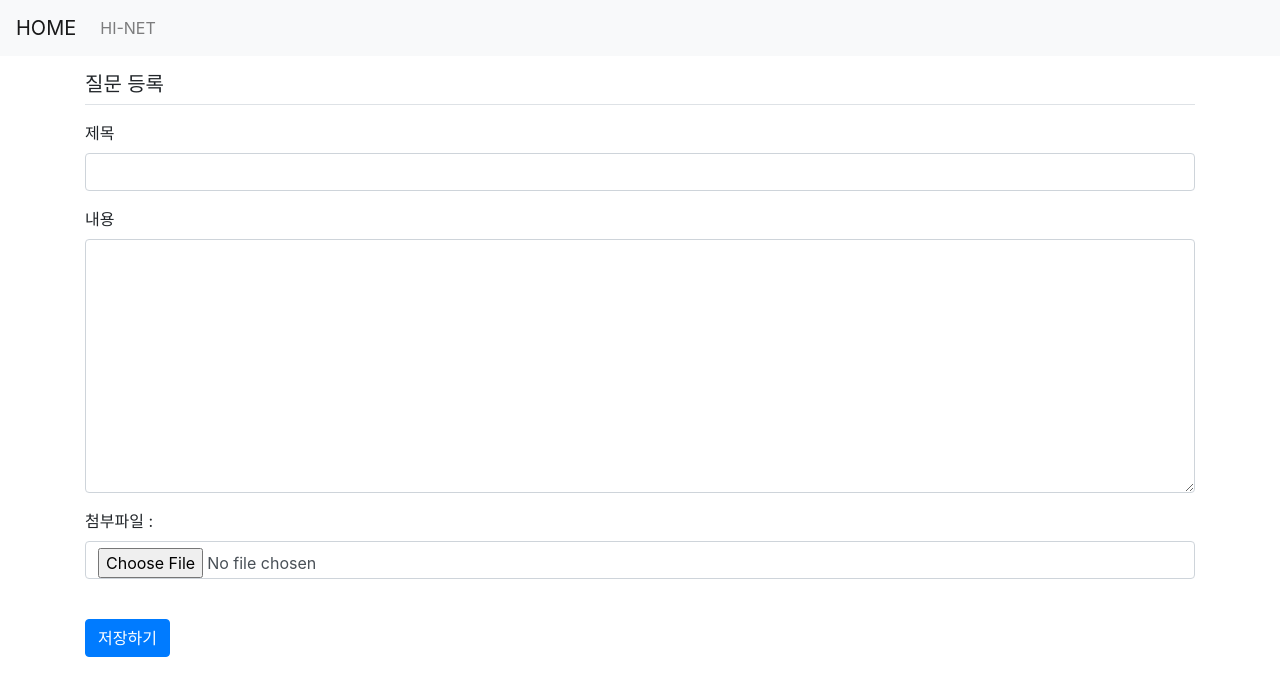
After one commit to JinwonJakeKim/SecurityPortal, a Django app: page /pybo/laws/create in a window 1280 px wide. The commit adds this page. Shown: the top 696 px of the page. Run offline with Django 3.2, Linux system fonts and the light colour scheme; some libraries are stand-ins or nearby versions.

Commit message:
laws_data_File_Upload_210810

```diff
--- a/pybo/forms.py
+++ b/pybo/forms.py
@@ -1,5 +1,15 @@
 from django import forms
-from pybo.models import Question, Answer, FileUpload
+from pybo.models import Question, Answer, FileUpload, Model_laws_data
+
+class laws_Form(forms.ModelForm):
+    class Meta:
+        model = Model_laws_data
+        fields = ['subject', 'content', 'imgfile']
+        labels = {
+            'subject':'제목',
+            'content':'내용',
+            'imgfile':'첨부파일',
+        }
 
 class QuestionForm(forms.ModelForm):
     class Meta:
--- a/pybo/models.py
+++ b/pybo/models.py
@@ -9,8 +9,6 @@ class Test(models.Model):
 
     def __str__(self):
         return self.subject
-
-
 
 class Model_laws_data(models.Model):
     subject = models.CharField(max_length=200)
--- a/pybo/urls.py
+++ b/pybo/urls.py
@@ -16,4 +16,5 @@ urlpatterns = [
     path('answer/create/<int:question_id>/', views.answer_create, name='answer_create'),
     path('question/create/', views.question_create, name='question_create'),
     path('fileupload/', views.fileUpload, name='fileupload'),
+    path('laws/create', views.laws_create, name='laws_create'),
 ]
--- a/pybo/views.py
+++ b/pybo/views.py
@@ -5,7 +5,7 @@ from django.http import HttpResponse
 from django.shortcuts import render, get_object_or_404, redirect
 from .models import Question, Model_laws_data, Model_SKTL_Policy, Model_GuideManual, Model_Trend, FileUpload
 from django.utils import timezone
-from .forms import QuestionForm, AnswerForm, FileUploadForm
+from .forms import QuestionForm, AnswerForm, FileUploadForm, laws_Form
 from django.core.paginator import Paginator
 
 def home(request):
@@ -117,6 +117,29 @@ def fileUpload(request):
         }
         return render(request, 'pybo/fileupload.html', context)
 
+def laws_create(request):
+    """
+    pybo  질문 등록, 맨처음 이 페이지에 질문을 등록하기위해 진입할때는 GET 방식으로 진입되어 Else 문이 실행되고
+    해당 form 에서 submit을 누르면 POST 방식으로 요청되어 데이터가 저장된다.
+    if == POST -> 입력후 실행부분 , if == GET -> 입력전 실행부분
+    """
+    if request.method == 'POST': #저장하기, 입력후 실행부
+        form = laws_Form(request.POST)
+        if form.is_valid():
+            laws = form.save(commit=False)
+            laws.imgfile = request.FILES["imgfile"] #!!! 반드시 files 은 이처럼 따로 request의 files 을 따로 모델속성에 저장해줘야한다.
+            laws.create_date = timezone.now()
+            laws.save()
+            return redirect('pybo:laws_data')
+            #question_form.html에서 입력한 값을 POST 보내서 위 코드로 저장이 되면 index 함수를 호출시켜서 결국 question_list.html 보여지도록 Redirection
+    else:
+        # request.method 가 'GET'인 경우 호출됨, 질문등록하기, 입력전 실행부
+        form = laws_Form()
+    context = {
+        'form': form
+    }
+    return render(request, 'pybo/laws_form.html', context)
+
 def question_create(request):
     """
     pybo  질문 등록, 맨처음 이 페이지에 질문을 등록하기위해 진입할때는 GET 방식으로 진입되어 Else 문이 실행되고
--- a/templates/pybo/laws_data.html
+++ b/templates/pybo/laws_data.html
@@ -86,7 +86,7 @@
         {% endif %}
     </ul>
     <!-- 페이징 처리 끝 -->
-    <a href="{% url 'pybo:question_create' %}" class="btn btn-primary" >
+    <a href="{% url 'pybo:laws_create' %}" class="btn btn-primary" >
         질문 등록하기
     </a>
 </div>
--- /dev/null
+++ b/templates/pybo/laws_form.html
@@ -0,0 +1,44 @@
+{% extends 'base.html' %}
+{% load static %}
+
+{% block content %}
+<div class="container">
+    <h5 class="my-3 border-bottom pb-2">질문 등록</h5>
+    <form method="post" class="post-form my-3" enctype="multipart/form-data">
+        {% csrf_token %}
+
+        <!-- 오류 표시 Start -->
+        {% if form.errors %}
+            <div class="alert alert-danger" role="alert">
+                {% for field in form %}
+                {% if field.errors %}
+                <strong>{{ field.label }}</strong>
+                {{ field.errors }}
+                {% endif %}
+            {% endfor %}
+            </div>
+        {% endif %}
+        <!-- 오류 표시 End -->
+        <!-- form.as_p 는 html 을 자동으로 생성해주나, 아래와 같이 form 의 개별 요소들을 참조하여
+        원래 html 처럼 각각의 요소에 대해 예쁘게 수정할 수 있다 -->
+        <div class="form-group">
+            <label for="subject">제목</label>
+            <input type="text" class="form-control" name="subject" id="subject" value="{{ form.subject.value|default_if_none:'' }}">
+            <!-- 위 value 부분은 필수 속성은 아니다 -->
+        </div>
+        <div class="form-group">
+            <label for="content">내용</label>
+            <textarea class="form-control" name="content" id="content" rows="10">{{ form.content.value|default_if_none:'' }}</textarea>
+        </div>
+        <div class="form-group">
+            <label for="imgfile">첨부파일 : </label>
+            <input type="file" class="form-control" name="imgfile" id="imgfile">
+        </div>
+        <div>
+            <br>
+            <button type="submit" class="btn btn-primary">저장하기</button>
+            <br>
+        </div>
+    </form>
+</div>
+{% endblock %}
```
Also changed, not shown: db.sqlite3, 7 other files.
